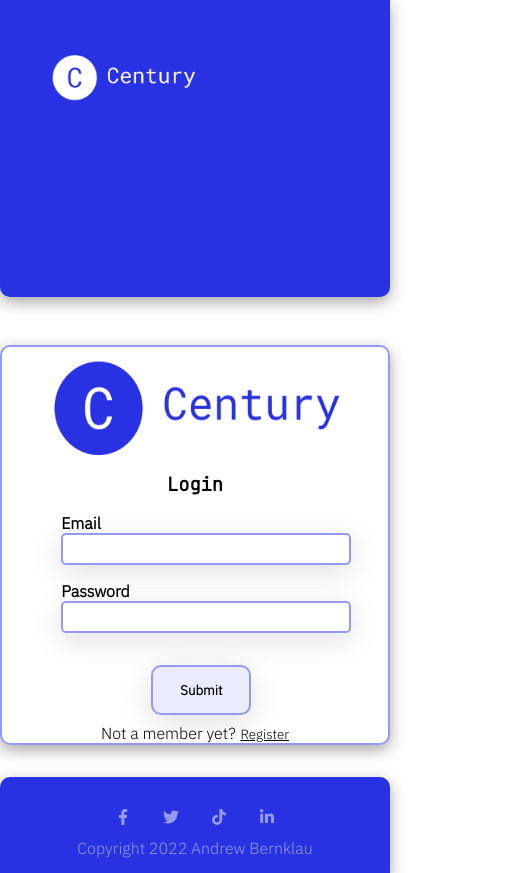
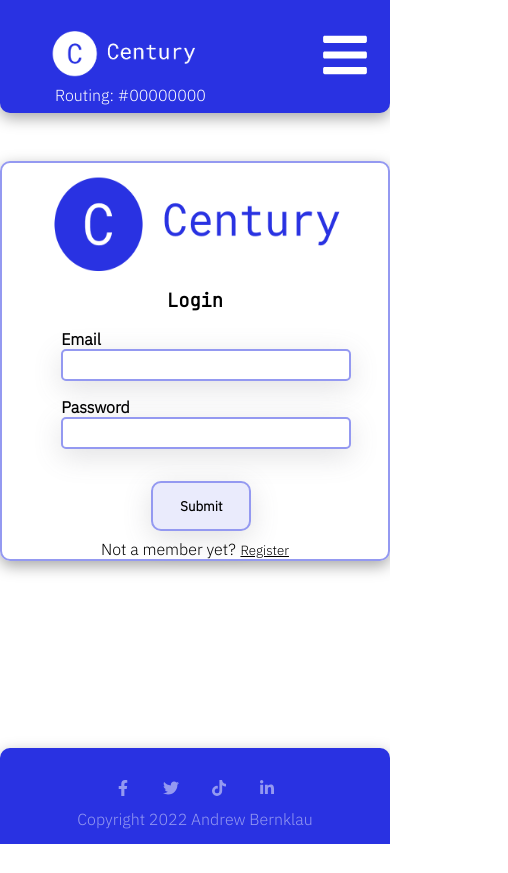
Before and after one commit to abernklau1/Banking-App, a React (Create React App) app in the folder client/: page /register in a window 390 px wide. Shown: the whole page, 508 px wide, since content can reach past the window. After the commit the page ends 844 px from the top, so only its background shows below. Built offline with nearby package versions, Linux system fonts and the light colour scheme.

Commit message:
Included a responsive hamburger menu

```diff
--- a/client/src/App.js
+++ b/client/src/App.js
@@ -10,7 +10,6 @@ const App = () => {
           <Route path="/about" element={<About />} />
           <Route path="/support" element={<Support />} />
           <Route path="/register" element={<Register />} />
-        </Route>
           <Route
             path="/dashboard"
             element={
@@ -19,6 +18,7 @@ const App = () => {
               </ProtectedRoute>
             }
           />
+        </Route>
         <Route path="*" element={<Error />} />
       </Routes>
     </BrowserRouter>
--- a/client/src/components/NavLink.js
+++ b/client/src/components/NavLink.js
@@ -1,5 +1,3 @@
-import React from "react";
-
 const NavLink = ({ href, text }) => {
   return (
     <li className="nav-list-item">
--- /dev/null
+++ b/client/src/components/NavLinks.js
@@ -0,0 +1,18 @@
+import { useAppContext } from "../context/appContext";
+import { NavLink, NavUser } from "../components";
+
+const NavLinks = ({ classes }) => {
+  const { isSignedIn } = useAppContext();
+  return (
+    <div className={classes}>
+      <ul className="nav-list">
+        <NavLink href="" text="ATM Locations" />
+        <NavLink href="/about" text="About" />
+        <NavLink href="/support" text="Support" />
+        {isSignedIn ? <NavUser /> : <NavLink href="/register" text="Login" />}
+      </ul>
+    </div>
+  );
+};
+
+export default NavLinks;
--- a/client/src/components/Navbar.js
+++ b/client/src/components/Navbar.js
@@ -1,24 +1,22 @@
-import NavLink from "./NavLink";
+import NavLinks from "./NavLinks";
 import { useAppContext } from "../context/appContext";
-import NavUser from "./NavUser";
+import { FaBars } from "react-icons/fa";
 
 const Navbar = () => {
-  const { isSignedIn } = useAppContext();
+  const { toggleSidebar } = useAppContext();
+
   return (
     <nav>
       <div>
         <a href="/">
           <img className="logo" src="/logo.png" alt="Logo" />
         </a>
+        <span className="routing">Routing: #00000000</span>
       </div>
-      <div className="nav-list-container">
-        <ul className="nav-list">
-          <NavLink href="" text="ATM Locations" />
-          <NavLink href="/about" text="About" />
-          <NavLink href="/support" text="Support" />
-          {isSignedIn ? <NavUser /> : <NavLink href="/register" text="Login" />}
-        </ul>
-      </div>
+      <NavLinks classes="nav-list-container" />
+      <button className="bars" onClick={toggleSidebar}>
+        <FaBars size="lg" />
+      </button>
     </nav>
   );
 };
--- /dev/null
+++ b/client/src/components/SideBar.js
@@ -0,0 +1,17 @@
+import { useAppContext } from "../context/appContext";
+import { NavLinks } from "../components";
+
+const SideBar = () => {
+  const { showSidebar } = useAppContext();
+  return (
+    <NavLinks
+      classes={
+        showSidebar
+          ? "nav-list-container-bars visible"
+          : "nav-list-container-bars"
+      }
+    />
+  );
+};
+
+export default SideBar;
--- a/client/src/components/index.js
+++ b/client/src/components/index.js
@@ -4,5 +4,18 @@ import FormInput from "./FormInput";
 import Logo from "./Logo";
 import Alert from "./Alert";
 import NavUser from "./NavUser";
+import NavLink from "./NavLink";
+import NavLinks from "./NavLinks";
+import SideBar from "./SideBar";
 
-export { Navbar, Footer, FormInput, Logo, Alert, NavUser };
+export {
+  Navbar,
+  Footer,
+  FormInput,
+  Logo,
+  Alert,
+  NavUser,
+  NavLink,
+  NavLinks,
+  SideBar,
+};
--- a/client/src/context/actions.js
+++ b/client/src/context/actions.js
@@ -9,3 +9,6 @@ export const LOGOUT_USER = "LOGOUT_USER";
 export const SETUP_USER_BEGIN = "SETUP_USER_BEGIN";
 export const SETUP_USER_SUCCESS = "SETUP_USER_SUCCESS";
 export const SETUP_USER_ERROR = "SETUP_USER_ERROR";
+
+// action to toggle sidebar
+export const TOGGLE_SIDEBAR = "TOGGLE_SIDEBAR";
--- a/client/src/context/appContext.js
+++ b/client/src/context/appContext.js
@@ -6,6 +6,7 @@ import {
   SETUP_USER_SUCCESS,
   SETUP_USER_ERROR,
   LOGOUT_USER,
+  TOGGLE_SIDEBAR,
 } from "./actions";
 import reducer from "./reducer";
 import axios from "axios";
@@ -24,6 +25,7 @@ const initialState = {
   token: token,
   userLocation: userLocation || "",
   isSignedIn: signedIn || false,
+  showSidebar: false,
 };
 
 const AppContext = createContext();
@@ -83,6 +85,10 @@ const AppProvider = ({ children }) => {
     removeUserFromLocalStorage();
   };
 
+  const toggleSidebar = () => {
+    dispatch({ type: TOGGLE_SIDEBAR });
+  };
+
   const authFetch = axios.create({ baseURL: "/api/v1" });
 
   authFetch.interceptors.request.use(
@@ -109,7 +115,7 @@ const AppProvider = ({ children }) => {
 
   return (
     <AppContext.Provider
-      value={{ ...state, displayAlert, setupUser, logoutUser }}
+      value={{ ...state, displayAlert, setupUser, logoutUser, toggleSidebar }}
     >
       {children}
     </AppContext.Provider>
--- a/client/src/context/reducer.js
+++ b/client/src/context/reducer.js
@@ -5,6 +5,7 @@ import {
   SETUP_USER_SUCCESS,
   SETUP_USER_ERROR,
   LOGOUT_USER,
+  TOGGLE_SIDEBAR,
 } from "./actions";
 
 import { initialState } from "./appContext";
@@ -65,6 +66,11 @@ const reducer = (state, action) => {
       isSignedIn: false,
     };
   }
+
+  if (action.type === TOGGLE_SIDEBAR) {
+    return { ...state, showSidebar: !state.showSidebar };
+  }
+
   throw new Error(`no such action: ${action.type}`);
 };
 
--- a/client/src/index.css
+++ b/client/src/index.css
@@ -28,7 +28,8 @@ a {
 
 p,
 button,
-label {
+label,
+span {
   font-family: "IBM Plex Sans", sans-serif;
 }
 
@@ -99,6 +100,14 @@ nav {
   margin: 1.5rem 3rem;
 }
 
+.routing {
+  color: white;
+  display: block;
+  position: absolute;
+  top: 85px;
+  left: 55px;
+}
+
 .nav-list {
   list-style: none;
   display: flex;
@@ -162,6 +171,42 @@ nav {
 .log-btn-container {
   position: relative;
 }
+
+.bars {
+  display: none;
+  position: fixed;
+  width: 50px;
+  height: 50px;
+  right: 20px;
+  top: 30px;
+  background-color: #2932e2;
+  color: white;
+  border: none;
+  cursor: pointer;
+}
+
+.nav-list-container-bars {
+  visibility: hidden;
+  display: block;
+  position: fixed;
+  top: 112px;
+  right: -250px;
+  width: 200px;
+  min-height: 100vh;
+  height: 100%;
+  background-color: white;
+  transition: 0.3s;
+  padding: 0 10px;
+  box-shadow: rgba(0, 0, 0, 0.35) 0px 5px 15px;
+  border-radius: 20px 0 0 20px;
+  border: 2px solid #2932e2;
+}
+
+.visible {
+  visibility: visible;
+  right: 0;
+}
+
 /* HOME */
 
 .home {
@@ -297,15 +342,13 @@ footer {
 }
 /* MEDIA QUERIES */
 
-@media (max-width: 800px) {
-  .nav-list {
-    flex-wrap: wrap;
-    margin-right: 0;
-    margin-left: 8rem;
+@media (max-width: 890px) {
+  .routing {
+    top: 85px;
   }
 
   .logo {
-    margin-top: 3rem;
+    margin-top: 1.5rem;
   }
 
   .logo-container {
@@ -319,4 +362,25 @@ footer {
   .home-par {
     top: 0;
   }
+  .nav-list-container {
+    display: none;
+  }
+
+  .nav-list {
+    flex-wrap: wrap;
+    margin-left: 0;
+    text-align: left;
+  }
+
+  .nav-link {
+    color: #2932e2;
+  }
+
+  .log-btn-container {
+    margin-left: 20px;
+  }
+
+  .bars {
+    display: inline;
+  }
 }
--- a/client/src/pages/Dashboard.js
+++ b/client/src/pages/Dashboard.js
@@ -1,12 +1,5 @@
-import { Navbar, Footer } from "../components";
-
 const Dashboard = () => {
-  return (
-    <div>
-      <Navbar />
-      <Footer />
-    </div>
-  );
+  return <div></div>;
 };
 
 export default Dashboard;
--- a/client/src/pages/landing/SharedLayout.js
+++ b/client/src/pages/landing/SharedLayout.js
@@ -1,10 +1,11 @@
 import React from "react";
-import { Navbar, Footer } from "../../components";
+import { Navbar, Footer, SideBar } from "../../components";
 import { Outlet } from "react-router-dom";
 const SharedLayout = () => {
   return (
     <div>
       <Navbar />
+      <SideBar />
       <div>
         <Outlet />
       </div>
```
Lines whose indentation alone changed are shown as unchanged.
